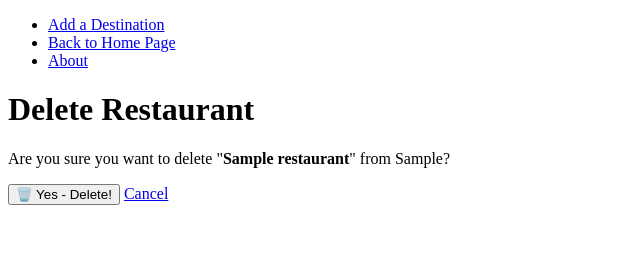
After one commit to samtasticc/platepick-app, a Django app: page /platepick/restaurants/1/delete/ in a window 1280 px wide. The commit adds this page. Shown: the part 26-300 px from the top of the page, without its empty margins (0-640 px from the left). Run offline with Django 5.2, Linux system fonts and the light colour scheme; tables that the repository leaves empty hold one stand-in row (values such as "Sample post").

Commit message:
add delete for restayrant + url

```diff
--- a/main_app/templates/destinations/destination_details.html
+++ b/main_app/templates/destinations/destination_details.html
@@ -15,6 +15,7 @@
                 <strong>{{ restaurant.name }}</strong> - {{ restaurant.cuisine }} <br>
                 Price: {{ restaurant.get_price_display }} | Status: {{ restaurant.get_visit_display }}
                 <a href="{% url 'edit-restaurant' pk=restaurant.pk %}">✏️ Edit</a>
+                <a href="{% url 'delete-restaurant' pk=restaurant.pk %}" class="btn delete">🗑️ Delete</a>
             </li>
         {% empty %}
         <li>No restaurants found for this destination.</li>
--- /dev/null
+++ b/main_app/templates/restaurants/restaurant_confirm_delete.html
@@ -0,0 +1,15 @@
+{% extends 'base.html' %}
+{% load static %}
+
+{% block content %}
+    <div class="page-header">
+        <h1>Delete Restaurant</h1>
+        <p>Are you sure you want to delete "<strong>{{ object.name }}</strong>" from {{ object.destination.city }}?</p>
+
+        <form method="POST">
+            {% csrf_token %}
+            <button type="submit" class="btn delete">🗑️ Yes - Delete!</button>
+            <a href="{% url 'platepick-detail' pk=object.destination.pk %}" class="btn cancel">Cancel</a>
+        </form>
+    </div>
+{% endblock %}
--- a/main_app/urls.py
+++ b/main_app/urls.py
@@ -1,6 +1,6 @@
 from django.urls import path, include
 from . import views
-from .views import RestaurantListView, DestinationListView, DestinationDetailView, add_restaurant, EditDestinationView, EditRestaurantView, DeleteDestinationView, LandingPageView, AboutView
+from .views import RestaurantListView, DestinationListView, DestinationDetailView, add_restaurant, EditDestinationView, EditRestaurantView, DeleteDestinationView, DeleteRestaurantView, LandingPageView, AboutView
 
 urlpatterns = [
     # Routes will be added here
@@ -14,4 +14,6 @@ urlpatterns = [
         path('platepick/destinations/<int:pk>/edit/', EditDestinationView.as_view(), name='edit-destination'),
         path('platepick/restaurants/<int:pk>/edit/', EditRestaurantView.as_view(), name='edit-restaurant'),
         path('platepick/destinations/<int:pk>/delete/', DeleteDestinationView.as_view(), name='delete-destination'),
+        path('platepick/restaurants/<int:pk>/delete/', DeleteRestaurantView.as_view(), name='delete-restaurant'),
+
 ]
--- a/main_app/views.py
+++ b/main_app/views.py
@@ -70,6 +70,13 @@ class DeleteDestinationView(DeleteView):
     template_name = 'destinations/destination_confirm_delete.html'
     success_url = reverse_lazy('destination-list')
 
+class DeleteRestaurantView(DeleteView):
+    model = Restaurant
+    template_name = 'restaurants/restaurant_confirm_delete.html'
+
+    def get_success_url(self):
+        return reverse_lazy('platepick-detail', kwargs={'pk': self.object.destination.pk})
+
 class LandingPageView(TemplateView):
     template_name = 'landing_page.html'
 
```
